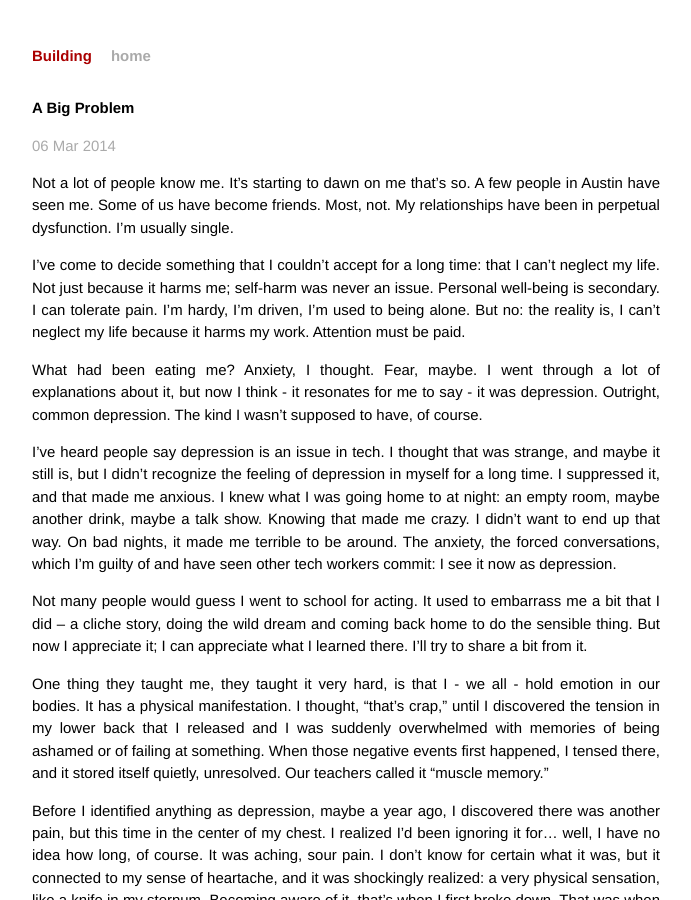
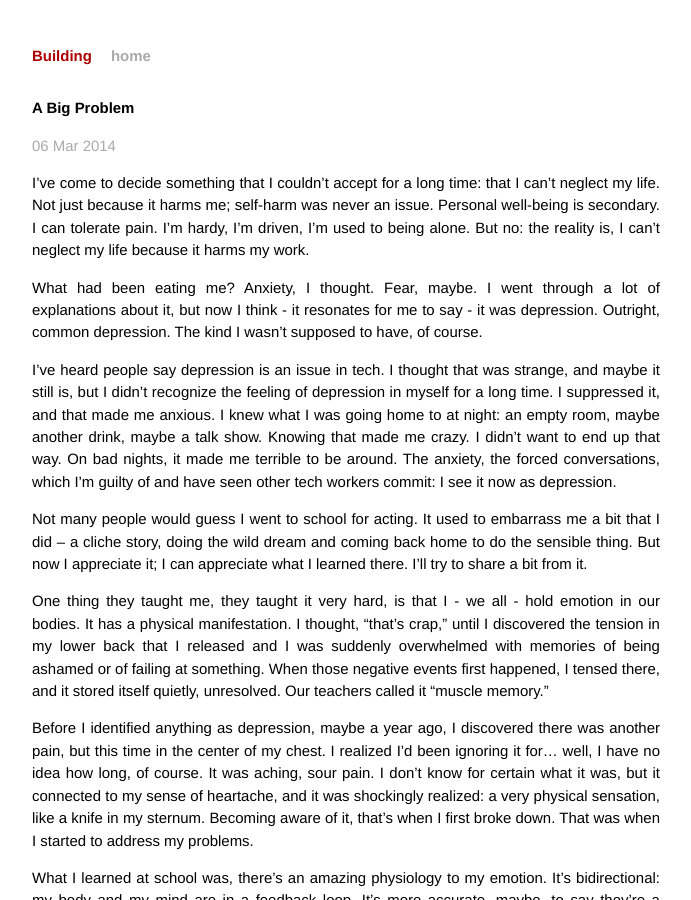
Before and after one commit to pfrazee/pfrazee.github.io, a Jekyll site: the page built from _posts/2014-03-06-a-big-problem.md, in a window 1280 px wide and 900 px high. Shown: the whole window, without its empty margins (294-985 px from the left). Built offline with Jekyll 4.4.1, drawn with Linux system fonts in a browser that asks for light colours; Markdown is read by kramdown in place of the engine named in the settings.

Commit message:
edits: a big problem

```diff
--- a/_posts/2014-03-06-a-big-problem.md
+++ b/_posts/2014-03-06-a-big-problem.md
@@ -3,9 +3,7 @@ layout: post
 title: A Big Problem
 ---
 
-Not a lot of people know me. It's starting to dawn on me that's so. A few people in Austin have seen me. Some of us have become friends. Most, not. My relationships have been in perpetual dysfunction. I'm usually single.
-
-I've come to decide something that I couldn't accept for a long time: that I can't neglect my life. Not just because it harms me; self-harm was never an issue. Personal well-being is secondary. I can tolerate pain. I'm hardy, I'm driven, I'm used to being alone. But no: the reality is, I can't neglect my life because it harms my work. Attention must be paid.
+I've come to decide something that I couldn't accept for a long time: that I can't neglect my life. Not just because it harms me; self-harm was never an issue. Personal well-being is secondary. I can tolerate pain. I'm hardy, I'm driven, I'm used to being alone. But no: the reality is, I can't neglect my life because it harms my work.
 
 What had been eating me? Anxiety, I thought. Fear, maybe. I went through a lot of explanations about it, but now I think - it resonates for me to say - it was depression. Outright, common depression. The kind I wasn't supposed to have, of course.
 
```
